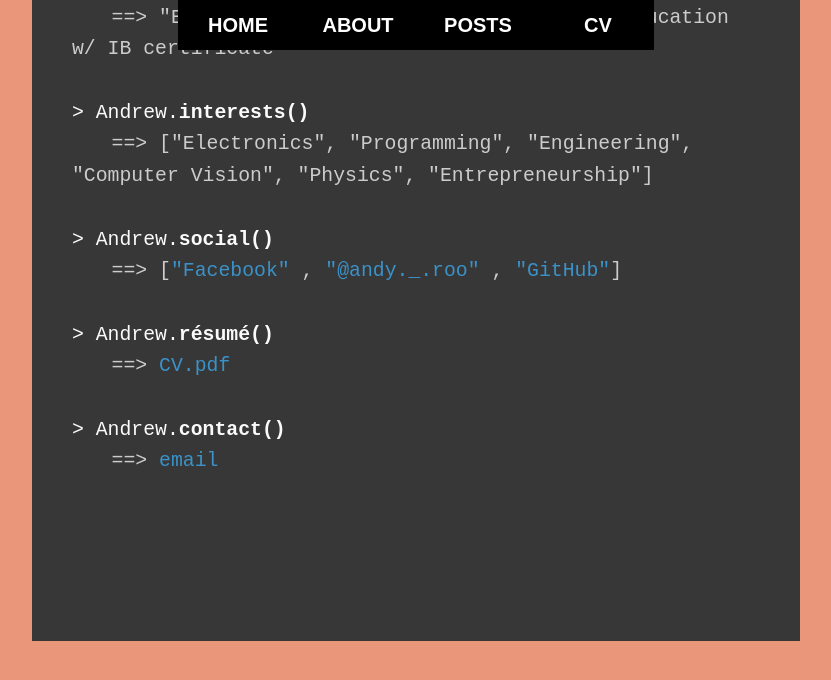
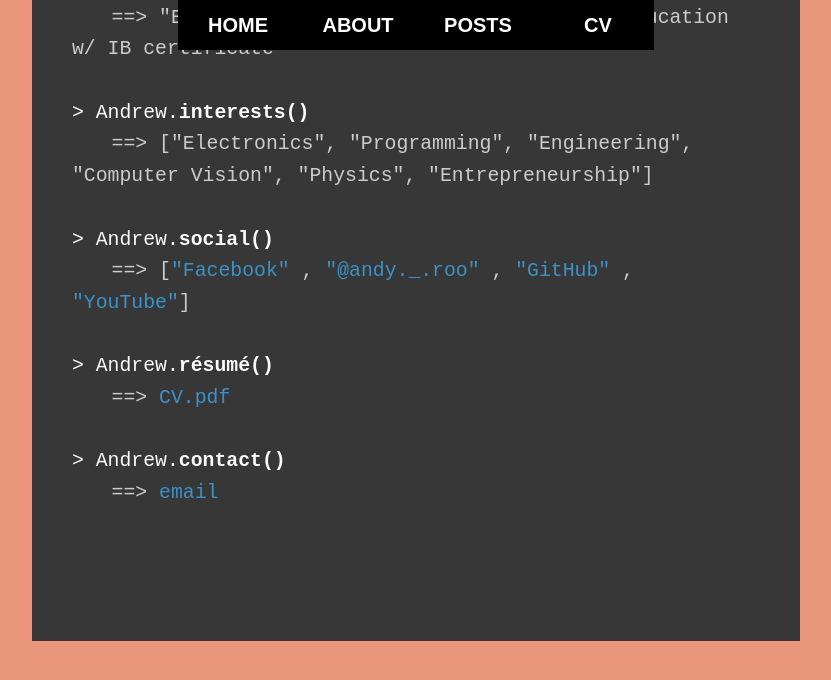
Before and after one commit to andrewmourcos/andrewmourcos.github.io, a Jekyll site: the page index.html, which Jekyll copies as it is, in a window 1280 px wide and 900 px high, scrolled down 1518 px, cut to the strip 0-708 px from the top of the window. Shown: the top 680 px of the strip, without its empty margins (224-1055 px from the left). Built offline with Jekyll 4.4.1, drawn with Linux system fonts in a browser that asks for light colours; nearby versions of some CDN libraries.

Commit message:
added link to youtube

```diff
--- a/index.html
+++ b/index.html
@@ -127,7 +127,8 @@
           <span class="answer">
             &emsp;&emsp;==> [<a href="https://www.facebook.com/profile.php?id=100015321618737">"Facebook"</a>
             , <a href="https://www.instagram.com/andy._.roo/">"@andy._.roo"</a>
-            , <a href="https://github.com/andrewmourcos">"GitHub"</a>]
+            , <a href="https://github.com/andrewmourcos">"GitHub"</a>
+            , <a href="https://www.youtube.com/channel/UC3A86Gx2EliSlQqjJEyuihw/videos?view_as=subscriber">"YouTube"</a>]
             <br>
             <br>
           </span>
```
